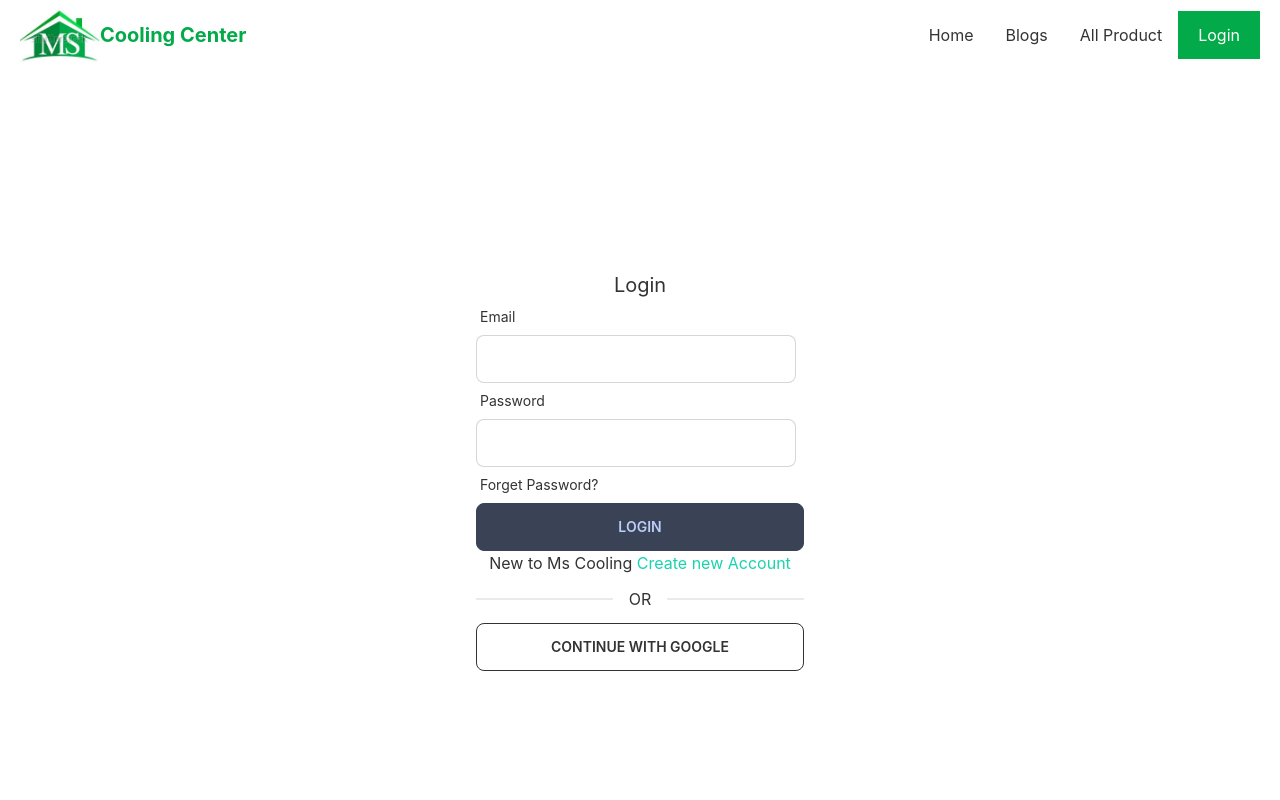
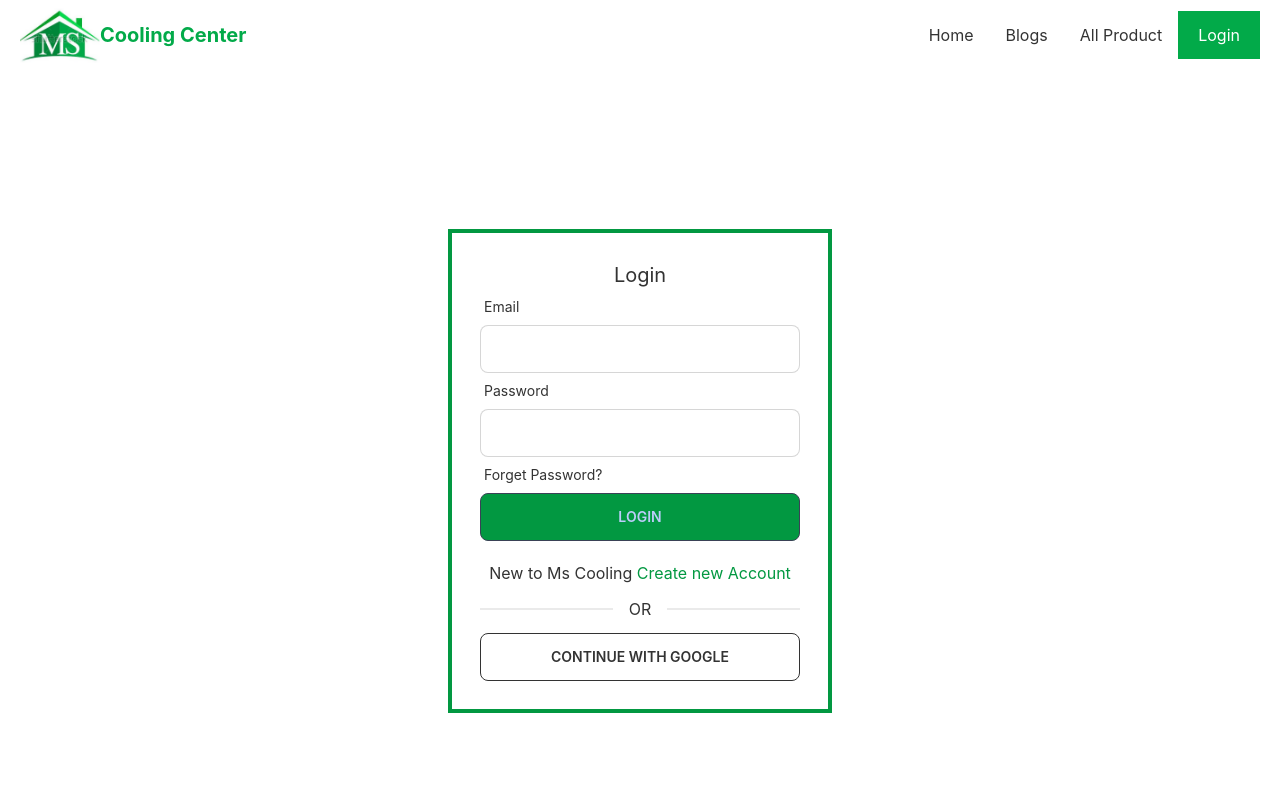
Before and after one commit to Kulsuma03/MS-Cooling-Center, a React (Create React App) app: page /login in a window 1280 px wide. Shown: the top 800 px of the page. Built offline with nearby package versions, Linux system fonts and the light colour scheme; no server answers.

Commit message:
sign up page border add

```diff
--- a/src/Pages/Login/Login/Login.js
+++ b/src/Pages/Login/Login/Login.js
@@ -39,8 +39,8 @@ const Login = () => {
     }
 
     return (
-        <div className='h-[800px] flex justify-center items-center'>
-            <div className='w-96 p-7'>
+        <div className='h-[800px] flex justify-center items-center '>
+            <div className='w-96 p-7 border-4 border-[#029841]'>
                 <h2 className='text-xl text-center'>Login</h2>
                 <form onSubmit={handleSubmit(handleLogin)}>
                     <div className="form-control w-full max-w-xs">
@@ -63,14 +63,14 @@ const Login = () => {
                         <label className="label"> <span className="label-text">Forget Password?</span></label>
                         {errors.password && <p className='text-red-600'>{errors.password?.message}</p>}
                     </div>
-                    <input className='btn btn-accent w-full' value="Login" type="submit" />
+                    <input className='mb-2 bg-[#029841] hover:bg-white hover:text-[#029841] btn btn-accent w-full' value="Login" type="submit" />
                     <div>
                         {loginError && <p className='text-red-600'>{loginError}</p>}
                     </div>
                 </form>
-                <p>New to Ms Cooling <Link className='text-secondary' to="/signup">Create new Account</Link></p>
+                <p className='my-3'>New to Ms Cooling <Link className='text-[#029841]' to="/signup">Create new Account</Link></p>
                 <div className="divider">OR</div>
-                <button className='btn btn-outline w-full'>CONTINUE WITH GOOGLE</button>
+                <button className='btn btn-outline hover:bg-[#029841] w-full'>CONTINUE WITH GOOGLE</button>
             </div>
         </div>
     );
```
